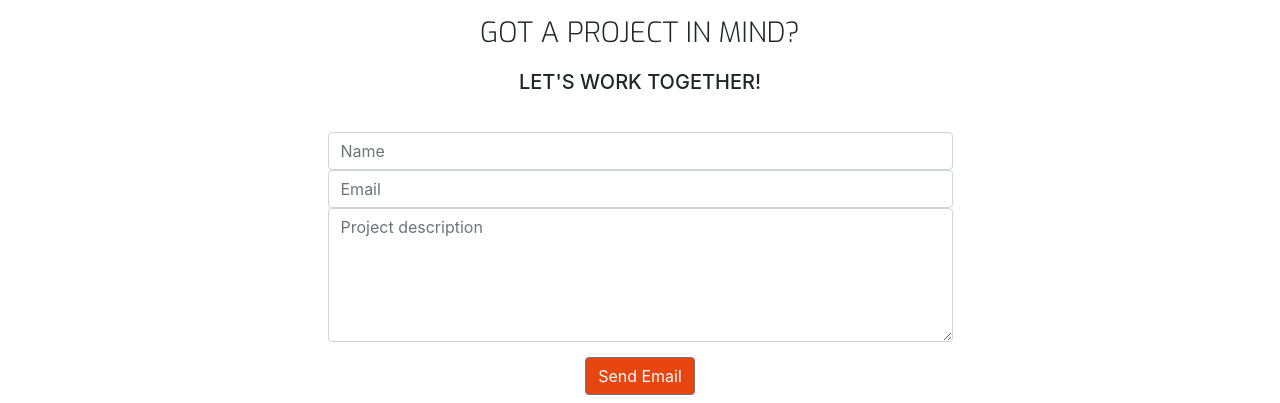
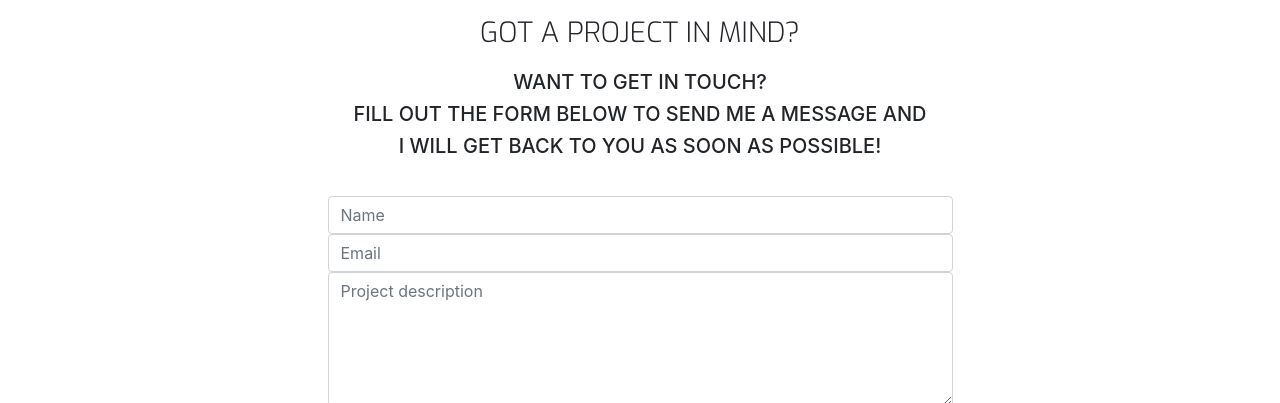
Before and after one commit to bky201/resume, a website: page contact.html in a window 1280 px wide. Shown: the part 409-812 px from the top of the page. Drawn offline with nearby package versions, Linux system fonts and the light colour scheme.

Commit message:
Add content to contact page

```diff
--- a/contact.html
+++ b/contact.html
@@ -63,7 +63,9 @@
         <div class="row bg-color-contact">
             <div class="col">
                 <h3 class="contact-heading uppercase text-center">Got a project in mind?</h3>
-                <h5 class="uppercase text-center">Let's work together!</h5>
+                <h5 class="uppercase text-center">Want to get in touch? </h5>
+                <h5 class="uppercase text-center">Fill out the form below to send me a message and </h5>
+                <h5 class="uppercase text-center">I will get back to you as soon as possible!</h5>
 
                 <div class="center-form">
                     <form onsubmit="return sendMail(this);">
```
